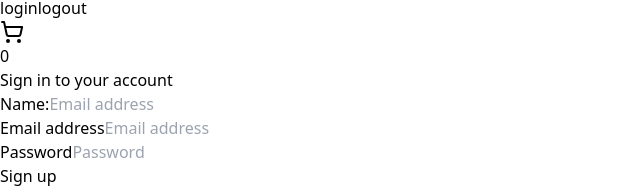
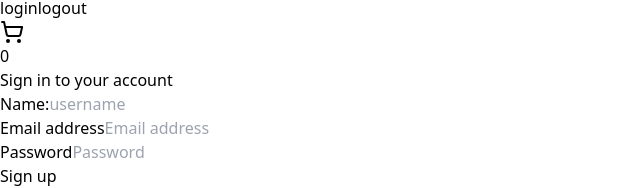
Before and after one commit to Gurnav224/Shopalyst, a React (Vite) app in the folder frontend/: page /signup in a window 1280 px wide. Shown: the part 468-656 px from the top of the page, without its empty margins (0-640 px from the left). Built offline with nearby package versions, Linux system fonts and the light colour scheme; no server answers.

Commit message:
create username field

```diff
--- a/frontend/src/pages/SignupForm.jsx
+++ b/frontend/src/pages/SignupForm.jsx
@@ -44,7 +44,7 @@ const SignForm = () => {
                 value={name}
                 onChange={(e) => setName(e.target.value)}
                 className="appearance-none rounded-md relative block w-full px-3 py-2 border border-gray-300 placeholder-gray-500 text-gray-900 focus:outline-none focus:ring-2 focus:ring-blue-500 focus:border-blue-500 focus:z-10 sm:text-sm"
-                placeholder="Email address"
+                placeholder="username"
               />
             </div>
             <div>
```
